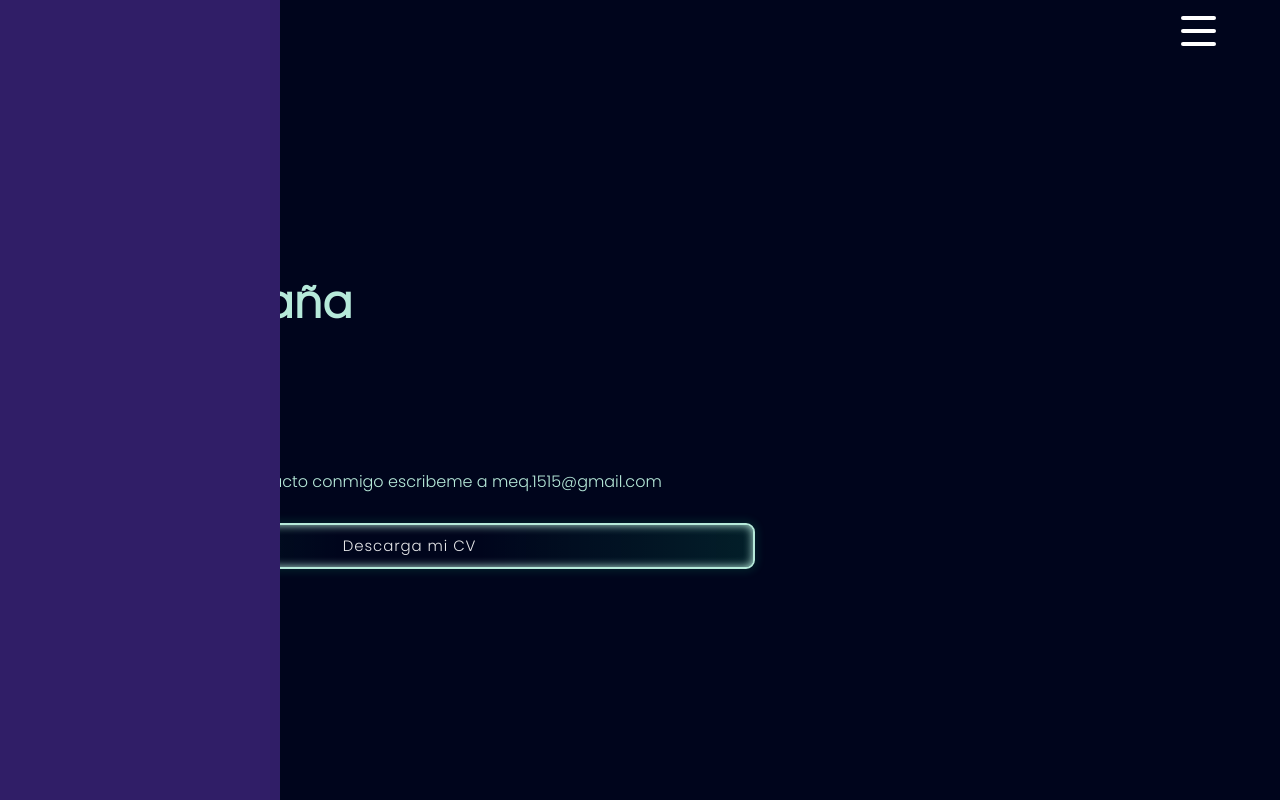
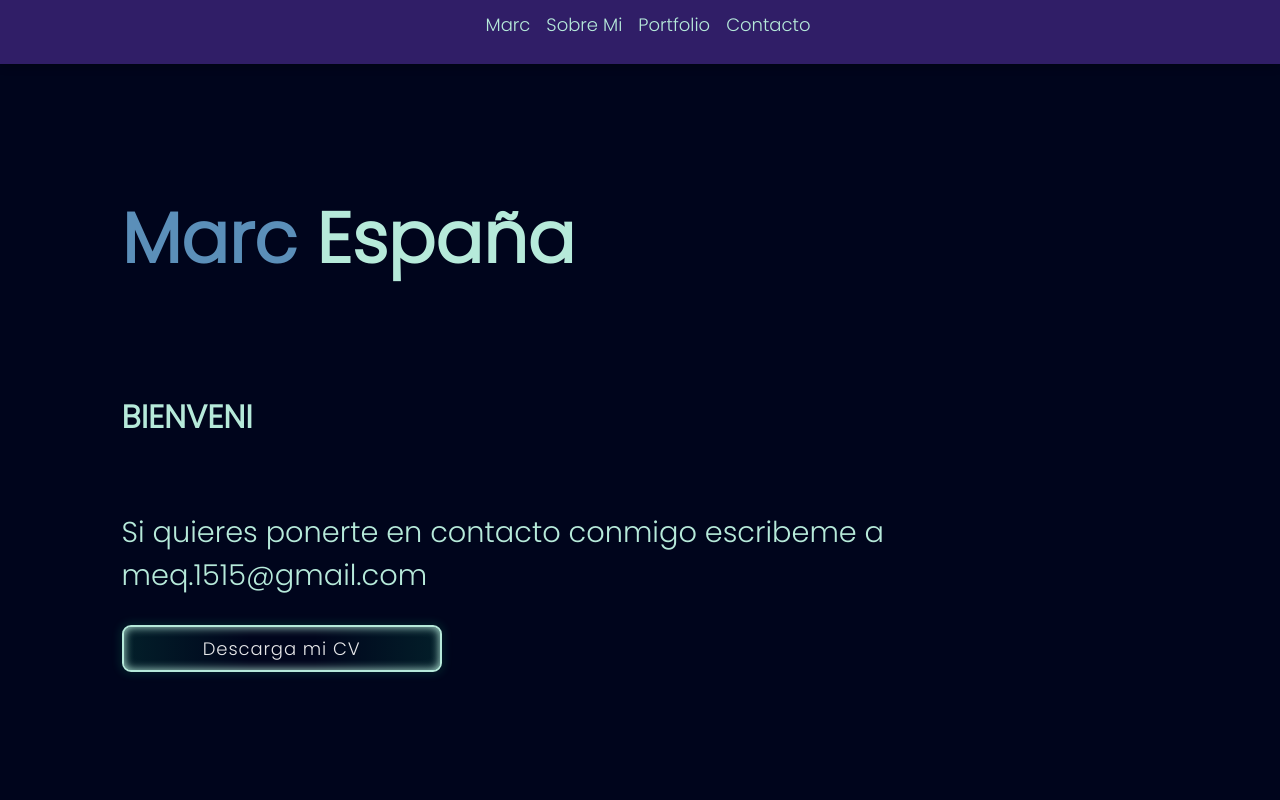
Before and after one commit to Marc1515/Portfolio, a React (Vite) app: page / in a window 1280 px wide. Shown: the top 800 px of the page. Built offline with nearby package versions, Linux system fonts and the light colour scheme.

Commit message:
Estilos para diferentes tipos de pantallas terminados, aunque quedan algunos retoques

```diff
--- a/src/App.css
+++ b/src/App.css
@@ -40,7 +40,6 @@ ul li {
 }
 
 h1 {
-  font-size: 6rem;
   font-size: 2.8rem;
 }
 
@@ -63,11 +62,17 @@ button {
   flex-direction: column;
 }
 
+.sections-wrapper {
+  width: 100%;
+  display: flex;
+  justify-content: center;
+}
+
 .sections-container {
   display: flex;
   flex-direction: column;
   align-items: center;
-  width: 100%;
+  width: 90%;
   margin: 0;
   padding: 0;
 }
@@ -80,3 +85,25 @@ button {
   z-index: 6;
   padding: 1rem;
 }
+
+@media (min-width: 800px) {
+  .container-burguerButton {
+    display: none;
+  }
+
+  h1 {
+    font-size: 4.4rem;
+  }
+
+  h1 span {
+    font-size: 4.4rem !important;
+  }
+
+  h4 {
+    font-size: 2rem;
+  }
+
+  h5 {
+    font-size: 1.2rem;
+  }
+}
--- a/src/App.jsx
+++ b/src/App.jsx
@@ -12,14 +12,16 @@ function App() {
     <AppContextProvider>
       <div className="App">
         <Navbar />
-        <div className="sections-container">
         <div className="container-burguerButton">
           <BurguerButton />
         </div>
+        <div className="sections-wrapper">
+          <div className="sections-container">
             <AboutMe />
             <Experience />
             <Portfolio />
             <Contact />
+          </div>
         </div>
       </div>
     </AppContextProvider>
--- a/src/components/AboutMe/AboutMe.css
+++ b/src/components/AboutMe/AboutMe.css
@@ -13,7 +13,7 @@
   letter-spacing: 0.06em;
   position: relative;
   font-family: inherit;
-  width: 60%;
+  max-width: 20rem;
   border-radius: 0.6em;
   overflow: hidden;
   transition: all 0.3s;
@@ -76,3 +76,17 @@
   height: 6rem;
   width: 85%;
 }
+
+@media (min-width: 800px) {
+  span {
+    font-size: 1.8rem !important;
+  }
+
+  .AboutMe-container button a {
+    font-size: large;
+  }
+
+  .AboutMe-container :nth-child(2) {
+    padding-bottom: 4rem;
+  }
+}
--- a/src/components/Contact/Contact.css
+++ b/src/components/Contact/Contact.css
@@ -2,16 +2,21 @@
   display: flex;
   flex-direction: column;
   width: 100%;
-  margin-top: 26rem;
 }
 
 .container.contact__container span {
   padding-bottom: 5rem;
 }
 
-.contact__options {
+.contact-options-wrapper {
+  display: flex;
+  justify-content: center;
+}
+
+.contact-options-container {
   display: flex;
   flex-direction: column;
+  justify-content: center;
   gap: 1.2rem;
   padding-bottom: 1rem;
 }
@@ -21,6 +26,9 @@
   padding: 1.2rem;
   text-align: center;
   transition: var(--transition);
+  width: 90%;
+  max-width: 400px;
+  min-width: 320px;
 }
 
 .contact__option-icon {
@@ -72,3 +80,40 @@ textarea {
   color: var(--color-white);
   margin-bottom: 1rem;
 }
+
+@media (min-width: 800px) {
+  .contact__option {
+    max-width: 400px;
+    min-width: 420px;
+  }
+
+  .form-wrapper {
+    display: flex;
+    justify-content: center;
+  }
+
+  .form-container {
+    max-width: 500px;
+  }
+
+  .explicacion-form :first-child {
+    font-size: large !important;
+  }
+}
+
+@media (min-width: 1000px) {
+  .contact-options-container {
+    flex-direction: row;
+    width: 100%;
+  }
+
+  .contact__option {
+    min-width: 220px;
+  }
+}
+
+@media (min-width: 1920px) {
+  .container.contact__container h1 {
+    padding-top: 1rem;
+  }
+}
--- a/src/components/Contact/Contact.jsx
+++ b/src/components/Contact/Contact.jsx
@@ -50,7 +50,8 @@ const Contact = () => {
         <h1>
           <span className="first-word-title">Contacto</span>
         </h1>
-        <div className="contact__options">
+        <div className="contact-options-wrapper">
+          <div className="contact-options-container">
             <article className="contact__option">
               <BsWhatsapp className="contact__option-icon" />
               <h4>WhatsApp</h4>
@@ -88,7 +89,10 @@ const Contact = () => {
               </a>
             </article>
           </div>
+        </div>
         {/* END OF CONTACT OPTIONS */}
+        <div className="form-wrapper">
+          <div className="form-container">
             <div className="explicacion-form">
               <span>
                 Desde aquí abajo puedes enviame un correo diectamente desde tu
@@ -112,6 +116,8 @@ const Contact = () => {
               </button>
             </form>
           </div>
+        </div>
+      </div>
     </section>
   );
 };
--- a/src/components/Navbar/Navbar.css
+++ b/src/components/Navbar/Navbar.css
@@ -3,7 +3,7 @@
   flex-direction: column;
   align-items: center;
   justify-content: center;
-  left: -1000px;
+  left: -100%;
   width: 100%;
   position: fixed;
   height: 100vh;
@@ -27,3 +27,37 @@ img {
   height: 10rem;
   padding-bottom: 2rem;
 }
+
+@media (min-width: 800px) {
+  .navbar {
+    height: 4rem;
+    left: 0;
+    box-shadow: 0px 0px 10px 0px rgba(0, 0, 0, 0.4);
+  }
+
+  .navbar ul {
+    flex-direction: row;
+    gap: 1rem;
+    font-size: large;
+  }
+
+  .navbar img {
+    display: none;
+  }
+}
+
+@media (min-width: 1440px) {
+  .navbar {
+    align-items: flex-end;
+  }
+
+  .navbar ul {
+    padding-right: 2rem;
+  }
+}
+
+@media (min-width: 1920px) {
+  .navbar ul {
+    padding-right: 4rem;
+  }
+}
--- a/src/components/Navbar/Navbar.jsx
+++ b/src/components/Navbar/Navbar.jsx
@@ -7,6 +7,13 @@ import { appContext } from "../../context/appContext";
 export const Navbar = () => {
   const { clicked, setClicked } = useContext(appContext);
 
+  const handleClick = (e) => {
+    const widthScreen = window.screen.width;
+    if (widthScreen <= 800) {
+      setClicked(!clicked);
+    }
+  };
+
   return (
     <nav className={`navbar ${clicked ? "open" : ""}`}>
       <ul>
@@ -15,9 +22,7 @@ export const Navbar = () => {
         </li>
         <li>
           <Link
-            onClick={() => {
-              setClicked(!clicked);
-            }}
+            onClick={handleClick}
             to="aboutMe"
             spy={true}
             smooth={true}
@@ -28,9 +33,7 @@ export const Navbar = () => {
         </li>
         <li>
           <Link
-            onClick={() => {
-              setClicked(!clicked);
-            }}
+            onClick={handleClick}
             to="experience"
             spy={true}
             smooth={true}
@@ -41,9 +44,7 @@ export const Navbar = () => {
         </li>
         <li>
           <Link
-            onClick={() => {
-              setClicked(!clicked);
-            }}
+            onClick={handleClick}
             to="portfolio"
             spy={true}
             smooth={true}
@@ -54,9 +55,7 @@ export const Navbar = () => {
         </li>
         <li>
           <Link
-            onClick={() => {
-              setClicked(!clicked);
-            }}
+            onClick={handleClick}
             to="contact"
             spy={true}
             smooth={true}
--- a/src/components/Portfolio/Portfolio.css
+++ b/src/components/Portfolio/Portfolio.css
@@ -12,18 +12,26 @@
   padding-bottom: 4rem;
 }
 
+.cards-wrapper {
+  display: flex;
+  justify-content: center;
+}
+
 .cards-container {
   display: flex;
   flex-direction: column;
   justify-content: space-around;
   align-items: center;
   width: 100%;
+
   gap: 3rem;
 }
 
 .card {
-  width: 90%;
-  height: 90%;
+  width: 100%;
+  height: 100%;
+  max-width: 400px;
+  min-width: 220px;
   background: #07182e;
   position: relative;
   display: flex;
@@ -134,3 +142,15 @@
   flex-direction: row;
   color: var(--color-white);
 }
+
+@media (min-width: 1000px) {
+  .cards-container {
+    flex-direction: row;
+  }
+}
+
+@media (min-width: 1920px) {
+  .Portfolio-container h1 {
+    padding-top: 1rem;
+  }
+}
--- a/src/components/Portfolio/Portfolio.jsx
+++ b/src/components/Portfolio/Portfolio.jsx
@@ -24,7 +24,7 @@ const Portfolio = () => {
         Aquí encontraras una variedad de Proyectoes hechos en React o en
         Wordpress.
       </span>
-
+      <div className="cards-wrapper">
         <div className="cards-container">
           {displayedImages.map((item) => (
             <div key={item.id} className="card">
@@ -47,6 +47,7 @@ const Portfolio = () => {
             </div>
           ))}
         </div>
+      </div>
       <div className="container-pagination">
         <Stack spacing={2}>
           <Pagination
```
Also changed, not shown: 1 other file (tests, documents, lock files or other folders). Lines whose indentation alone changed are shown as unchanged.
